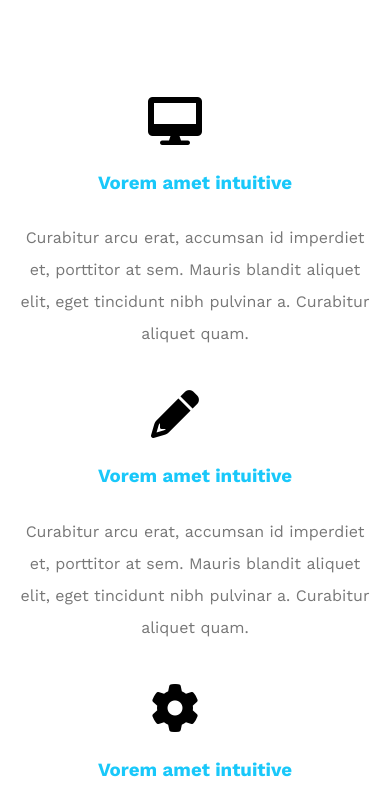
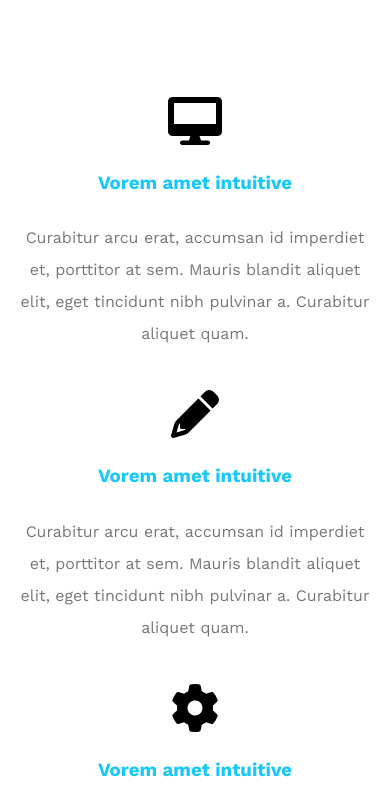
Before and after one commit to Islam-foda/Template-Two, a plain HTML site: page index.html in a window 390 px wide. Shown: the part 1159-1964 px from the top of the page. Drawn offline with nearby package versions, Linux system fonts and the light colour scheme.

Commit message:
Update style.css

```diff
--- a/css/style.css
+++ b/css/style.css
@@ -1,6 +1,6 @@
 /* Global Varibles */
+
 @import url('https://fonts.googleapis.com/css2?family=Open+Sans:wght@400;500;600;700;800&family=Work+Sans:wght@200;300;400;500;600;700;800&display=swap');
-
 :root {
     --main-color: #19c8fa;
     --transparent-color: #0f748fb3;
@@ -29,7 +29,6 @@ body {
 
 li {
     list-style: none;
-
 }
 
 a {
@@ -45,14 +44,15 @@ a {
     padding: 0 15px;
 }
 
+
 /* Small */
 
 @media (min-width: 768px) {
     .container {
         width: 750px;
     }
+}
 
-}
 
 /* Medium */
 
@@ -62,6 +62,7 @@ a {
     }
 }
 
+
 /* Large */
 
 @media (min-width: 1200px) {
@@ -70,27 +71,31 @@ a {
     }
 }
 
+
 /* End Global Varibles */
+
+
 /* start Componanet */
+
 @keyframes move {
     0% {
         transform: translateX(-70px);
     }
-
     50% {
         transform: translateX(60px);
         background-color: #19c8fa;
     }
-
     100% {
         transform: translateX(-70px);
     }
+}
 
-}
 
 /* end Componanet */
 
+
 /***************************************************  */
+
 header {
     height: 100vh;
     background-color: #666;
@@ -111,7 +116,6 @@ header::after {
     z-index: 1;
     background-color: rgb(0 0 0 / 60%);
 }
-
 
 header .container {
     display: flex;
@@ -184,13 +188,10 @@ header nav a.active {
 }
 
 @media (max-width: 768px) {
-
     header nav ul {
         display: none;
         padding-left: 0px;
-
     }
-
     header nav .small-scr:hover+.links ul {
         display: flex;
         flex-direction: column;
@@ -200,14 +201,17 @@ header nav a.active {
         width: 100%;
         background-color: rgb(0 0 0 / 50%);
     }
-
     header nav a {
         padding: 15px !important;
     }
 }
 
+
 /* End Header */
+
+
 /* Start Landing */
+
 .landing {
     min-height: 100%;
 }
@@ -234,11 +238,9 @@ header nav a.active {
     .landing .text {
         width: 100%;
     }
-
     .landing .text .content {
         max-width: 100%;
     }
-
     .landing i {
         display: none;
     }
@@ -294,9 +296,12 @@ header nav a.active {
     background-color: var(--main-color);
 }
 
+
 /* End Landing */
 
+
 /* start Service */
+
 .services {
     padding-top: var(--section-padding);
     padding-bottom: var(--section-padding);
@@ -340,7 +345,6 @@ header nav a.active {
     animation: move 1.8s linear infinite;
 }
 
-
 .section-heading p {
     margin: 0 auto 100px;
     line-height: 2;
@@ -368,19 +372,18 @@ header nav a.active {
     .services .srv-box {
         display: flex;
         flex-direction: column;
-
         align-items: center;
         text-align: center;
     }
-
     .services .srv-box .text {
         margin-top: 20px;
-
+    }
+    .services .srv-box i {
+        margin: 0;
     }
 }
 
 .services .srv-box .text {
-
     line-height: 2;
 }
 
@@ -394,8 +397,12 @@ header nav a.active {
     margin-top: 20px;
 }
 
+
 /* ُEnd Service */
+
+
 /* Start Design */
+
 .design {
     position: relative;
     display: flex;
@@ -436,7 +443,6 @@ header nav a.active {
     .design .mobile img {
         display: none;
     }
-
     .design .text {
         flex-basis: 100%;
     }
@@ -446,7 +452,6 @@ header nav a.active {
     width: 50%;
     color: white;
     background-color: var(--transparent-color);
-
     padding: 50px;
 }
 
@@ -470,11 +475,16 @@ header nav a.active {
     margin-right: 20px;
 }
 
+
 /* End Design */
+
+
 /* Start portfolio */
+
 .portfolio {
     padding-top: var(--section-padding);
     padding-bottom: var(--section-padding);
 }
 
+
 /* End portfolio */
```
Lines whose indentation alone changed are shown as unchanged.
